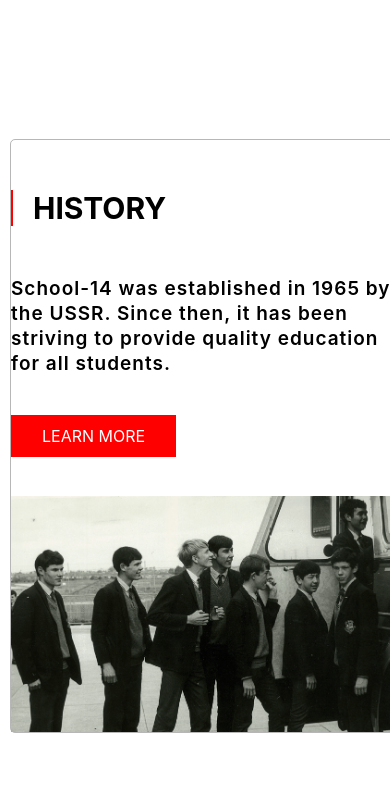
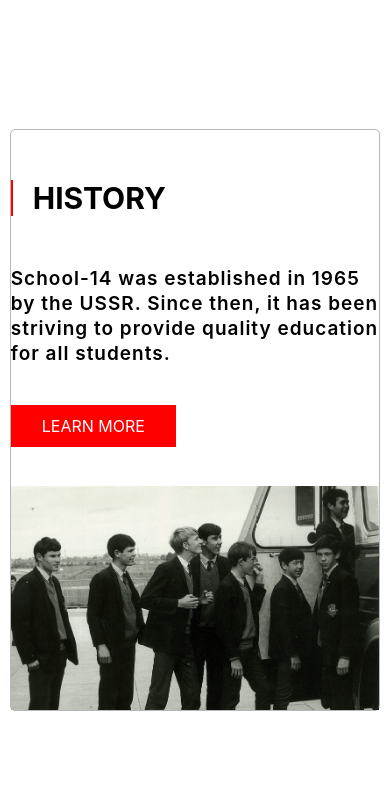
Before and after one commit to shakhboziddin/14-school, a React (Create React App) app: page /about in a window 390 px wide. Shown: the part 4560-5369 px from the top of the page. Built offline with nearby package versions, Linux system fonts and the light colour scheme.

Commit message:
pachti finished

```diff
--- a/src/pages/about.css
+++ b/src/pages/about.css
@@ -183,8 +183,8 @@
     grid-template-columns: repeat(1, 1fr);
   }
   .about_other {
-    width: 100%;
-    padding: 10px;
+    width: 95%;
+    /* padding: 10px; */
   }
   .left {
     font-size: 30px;
@@ -209,7 +209,7 @@
   .others img {
     width: 100%;
   }
-  .right{
+  .right {
     width: 30%;
   }
 }
```
